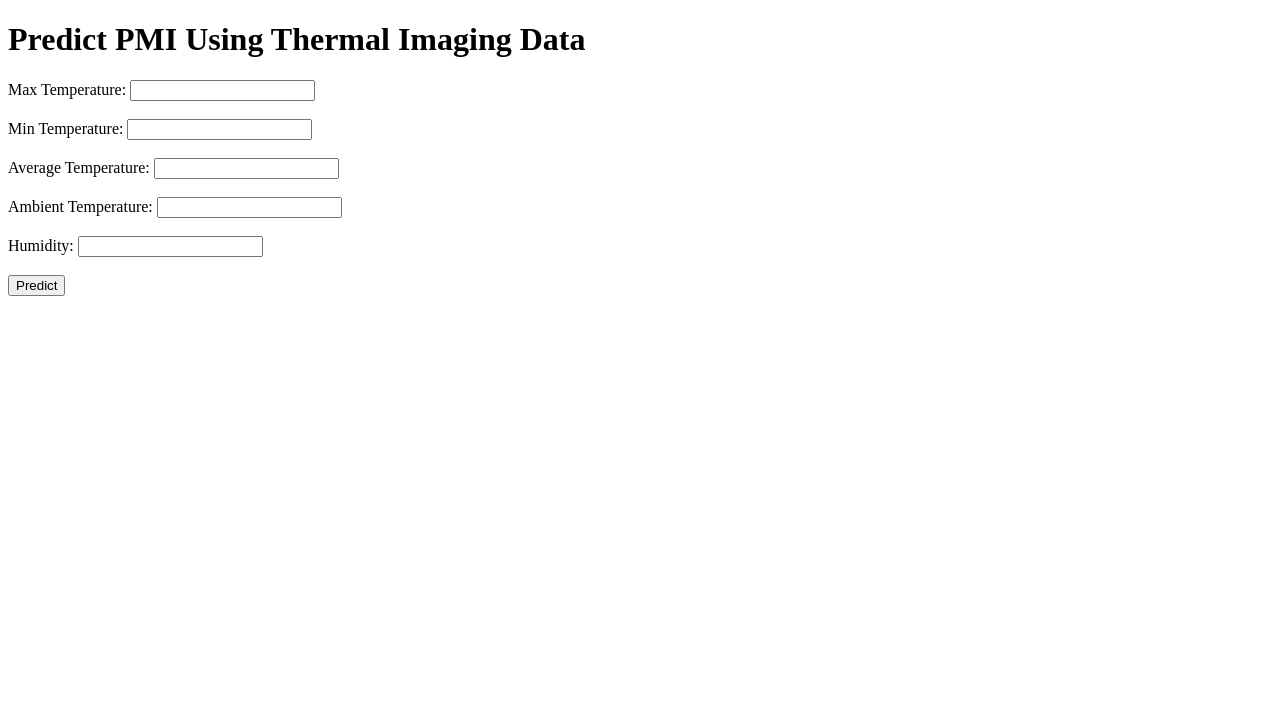
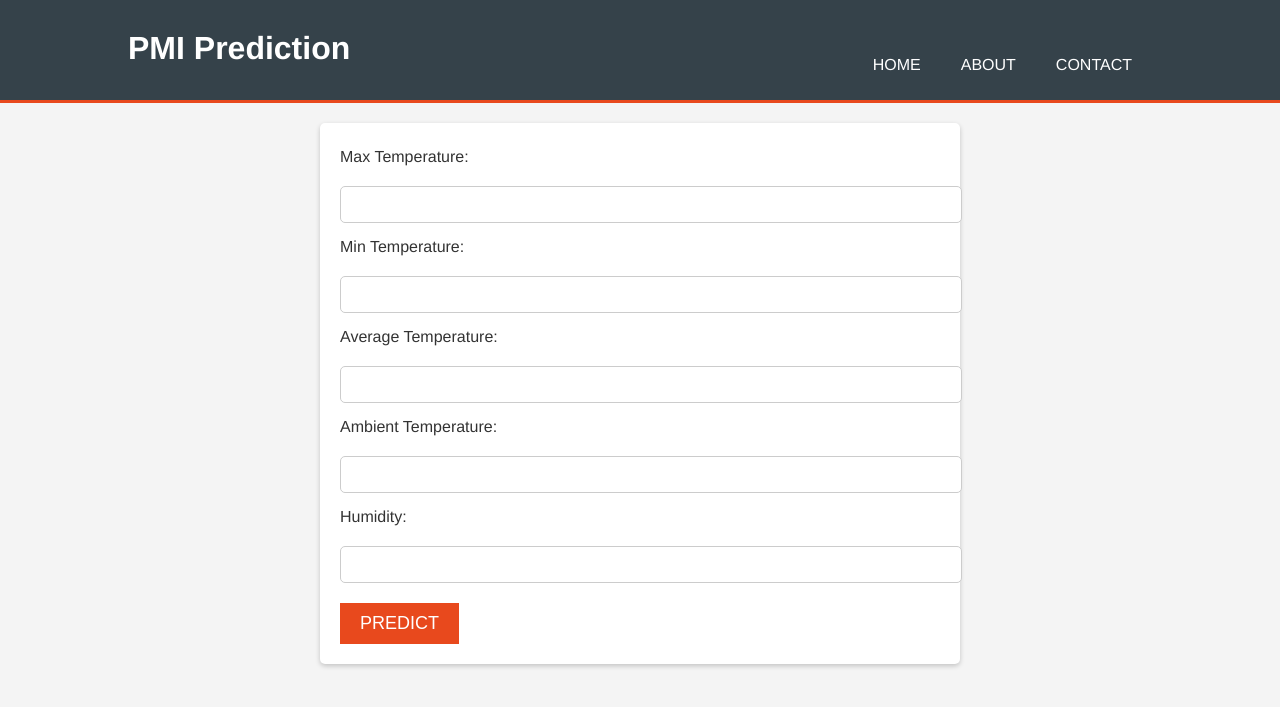
Before and after one commit to tynannosaurus/pmi_calculator, a Flask app: page / in a window 1280 px wide. Shown: the top 707 px of the page. Run offline with Flask 3, Linux system fonts and the light colour scheme; parts of the project's set-up code (start-up, migrations or seed data) failed here and were passed over.

Commit message:
Update index.html

```diff
--- a/templates/index.html
+++ b/templates/index.html
@@ -4,23 +4,48 @@
     <meta charset="UTF-8">
     <meta name="viewport" content="width=device-width, initial-scale=1.0">
     <title>PMI Prediction</title>
+    <link rel="stylesheet" href="style.css">
 </head>
 <body>
-    <h1>Predict PMI Using Thermal Imaging Data</h1>
+    <header>
+        <div class="container">
+            <div id="branding">
+                <h1>PMI Prediction</h1>
+            </div>
+            <nav>
+                <ul>
+                    <li><a href="/">Home</a></li>
+                    <li><a href="/about">About</a></li>
+                    <li><a href="/contact">Contact</a></li>
+                </ul>
+            </nav>
+        </div>
+    </header>
+
+    <section id="main">
+        <div class="container">
             <form action="/predict" method="post">
                 <label for="Max">Max Temperature:</label>
-        <input type="text" id="Max" name="Max"><br><br>
+                <input type="text" id="Max" name="Max"><br>
+
                 <label for="Min">Min Temperature:</label>
-        <input type="text" id="Min" name="Min"><br><br>
+                <input type="text" id="Min" name="Min"><br>
+
                 <label for="Average">Average Temperature:</label>
-        <input type="text" id="Average" name="Average"><br><br>
+                <input type="text" id="Average" name="Average"><br>
+
                 <label for="Ambient">Ambient Temperature:</label>
-        <input type="text" id="Ambient" name="Ambient"><br><br>
+                <input type="text" id="Ambient" name="Ambient"><br>
+
                 <label for="Humidity">Humidity:</label>
-        <input type="text" id="Humidity" name="Humidity"><br><br>
+                <input type="text" id="Humidity" name="Humidity"><br>
+
                 <input type="submit" value="Predict">
             </form>
             <h2 id="result"></h2>
+        </div>
+    </section>
+
     <script>
         document.querySelector('form').onsubmit = async function(event) {
             event.preventDefault();
```
Lines whose indentation alone changed are shown as unchanged.
